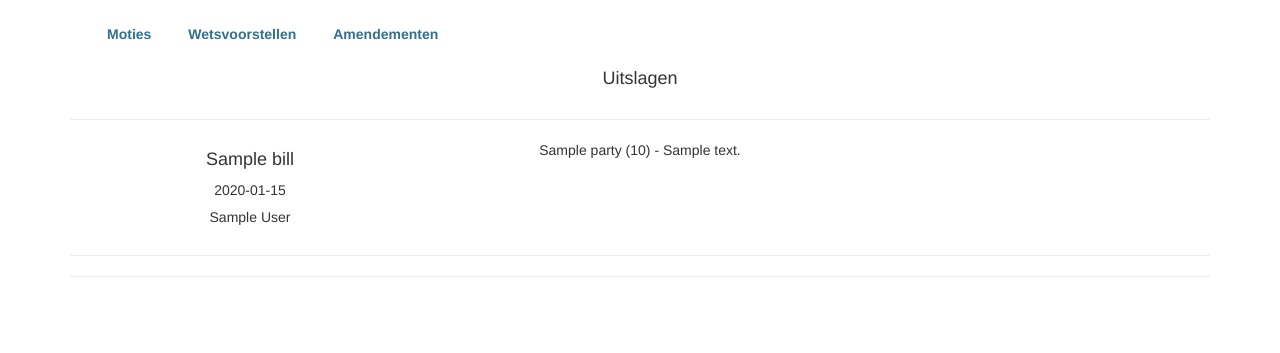
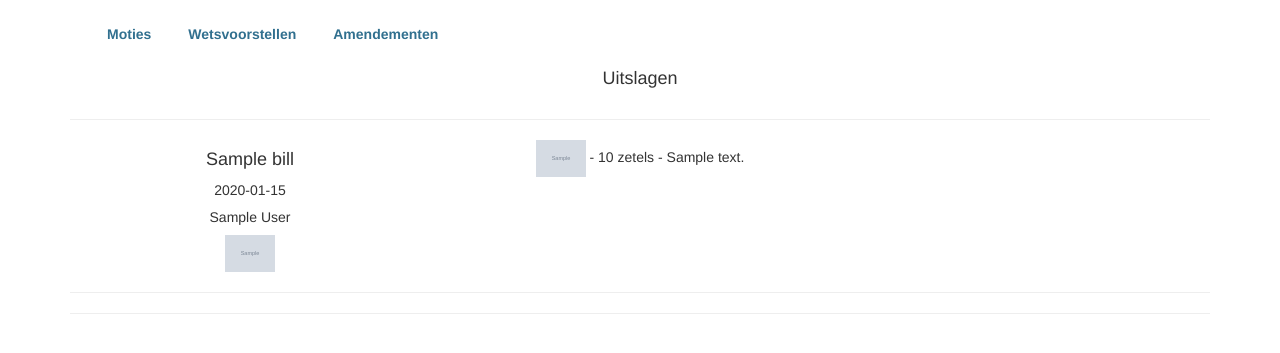
Before and after one commit to openkamer/openkamer, a Django app: template website/templates/website/bills.html in a window 1280 px wide. Shown: the part 51-404 px from the top of the page. Run offline with Django 3.2, Linux system fonts and the light colour scheme; the template is opened without the code that fills it: most values are stand-ins (such as "Sample title", 1, 10 or a date in 2020); grey boxes marked "Sample" are stand-in pictures; some libraries are stand-ins or nearby versions.

Commit message:
Add Party icons

```diff
--- a/requirements.txt
+++ b/requirements.txt
@@ -1,2 +1,3 @@
 django==1.7.1
 django-bootstrap3==5.1.1
+pillow=2.7.0
--- a/voting/models.py
+++ b/voting/models.py
@@ -11,6 +11,7 @@ class Party(models.Model):
     name = models.CharField(max_length=200)
     seats = models.IntegerField()
     url = models.URLField(blank=True, null=False, default='')
+    icon_url = models.ImageField(blank=True, null=True)
 
     def __str__(self):
         return self.name
--- a/website/settings.py
+++ b/website/settings.py
@@ -60,6 +60,9 @@ USE_TZ = True
 
 STATIC_URL = '/static/'
 
+MEDIA_ROOT = os.path.join(BASE_DIR, 'website/static/website/media/')
+MEDIA_URL = '/static/website/media/'
+
 ##############
 # Bootstrap3 #
 ##############
--- a/website/static/website/css/custom.css
+++ b/website/static/website/css/custom.css
@@ -18,3 +18,8 @@ body {
 .aligncenter {
   float: center;
 }
+
+.party_icon {
+  max-width: 50px;
+  max-height: 50px;
+}
--- a/website/templates/website/bills.html
+++ b/website/templates/website/bills.html
@@ -6,9 +6,9 @@
 <div class="subnav subnav subnav-fixed-top">
   <div class="container">
     <ul class="nav navbar-nav">
-      <li><a href="/uitslagen/moties/"><b class="text-info">{% bootstrap_icon "plus" %}<font style="padding-left:0.5em;">Moties</font></b></a></li>
-      <li><a href="/uitslagen/wetsvoorstellen/"><b class="text-info">{% bootstrap_icon "plus" %}<font style="padding-left:0.5em;">Wetsvoorstellen</font></b></a></li>
-      <li><a href="/uitslagen/amendementen/"><b class="text-info">{% bootstrap_icon "plus" %}<font style="padding-left:0.5em;">Amendementen</font></b></a></li>
+      <li><a href="/uitslagen/moties/"><b class="text-info">{% bootstrap_icon "pencil" %}<font style="padding-left:0.5em;">Moties</font></b></a></li>
+      <li><a href="/uitslagen/wetsvoorstellen/"><b class="text-info">{% bootstrap_icon "book" %}<font style="padding-left:0.5em;">Wetsvoorstellen</font></b></a></li>
+      <li><a href="/uitslagen/amendementen/"><b class="text-info">{% bootstrap_icon "file" %}<font style="padding-left:0.5em;">Amendementen</font></b></a></li>
     </ul>
   </div>
 </div>
@@ -27,10 +27,11 @@
         <h4>{{ bill.title }}</h4>
         <p>{{ bill.datetime|date:"Y-m-d"}}</p>
         <h5>{{ bill.author }}</h5>
+        <img class="party_icon" src="{{ MEDIA_URL }}{{ bill.author.party.icon_url }}" width="100px">
     </div>
     <div class="col-md-4" align="center">
       {% for vote in bill.votes %}
-        <p>{{ vote.party }} ({{ vote.party.seats }}) - {{ vote.decision }}</p>
+        <p><img class="party_icon" src="{{ MEDIA_URL }}{{ vote.party.icon_url }}" width="100px"> - {{ vote.party.seats }} zetels - {{ vote.decision }}</p>
       {% endfor %}
     </div>
 </div>
```
Also changed, not shown: voting/migrations/0007_party_icon_url.py (added), website/static/website/media/d66.jpg (added), website/static/website/media/groenlinks.jpg (added), website/static/website/media/pvda.png (added).
